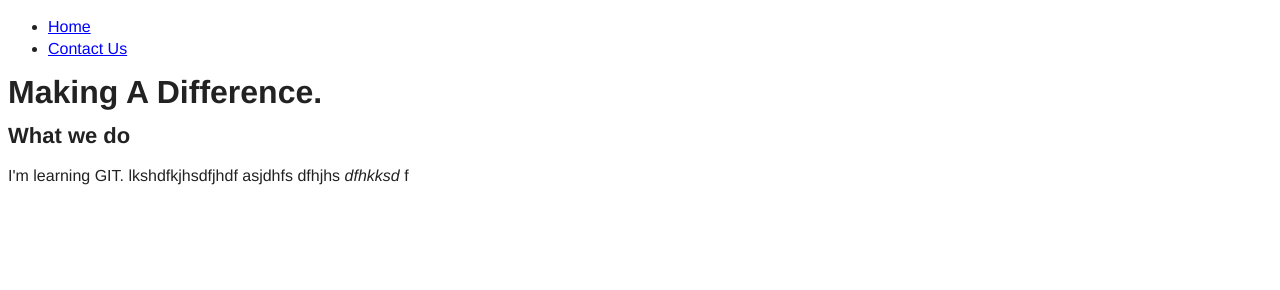
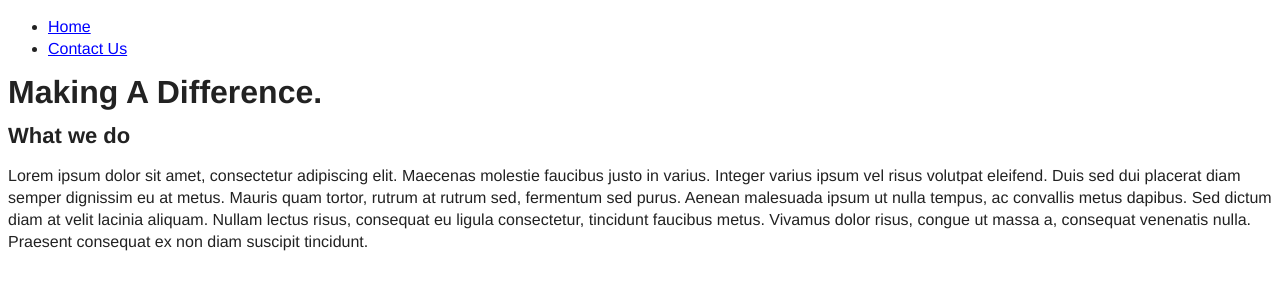
Before and after one commit to madnz/madnz.github.io, a website: page what-we-do.html in a window 1280 px wide. Drawn offline with Linux system fonts and the light colour scheme.

Commit message:
Update from ./MakeADifference

```diff
--- a/what-we-do.html
+++ b/what-we-do.html
@@ -17,7 +17,12 @@
 <h2>What we do</h2>
 
 <p>
-    I'm learning GIT. lkshdfkjhsdfjhdf asjdhfs dfhjhs <i>dfhkksd</i> f
+  Lorem ipsum dolor sit amet, consectetur adipiscing elit. Maecenas molestie faucibus justo in varius. Integer varius
+  ipsum vel risus volutpat eleifend. Duis sed dui placerat diam semper dignissim eu at metus. Mauris quam tortor,
+  rutrum at rutrum sed, fermentum sed purus. Aenean malesuada ipsum ut nulla tempus, ac convallis metus dapibus. Sed
+  dictum diam at velit lacinia aliquam. Nullam lectus risus, consequat eu ligula consectetur, tincidunt faucibus
+  metus. Vivamus dolor risus, congue ut massa a, consequat venenatis nulla. Praesent consequat ex non diam suscipit
+  tincidunt.
 </p>
 
 </body>
```
